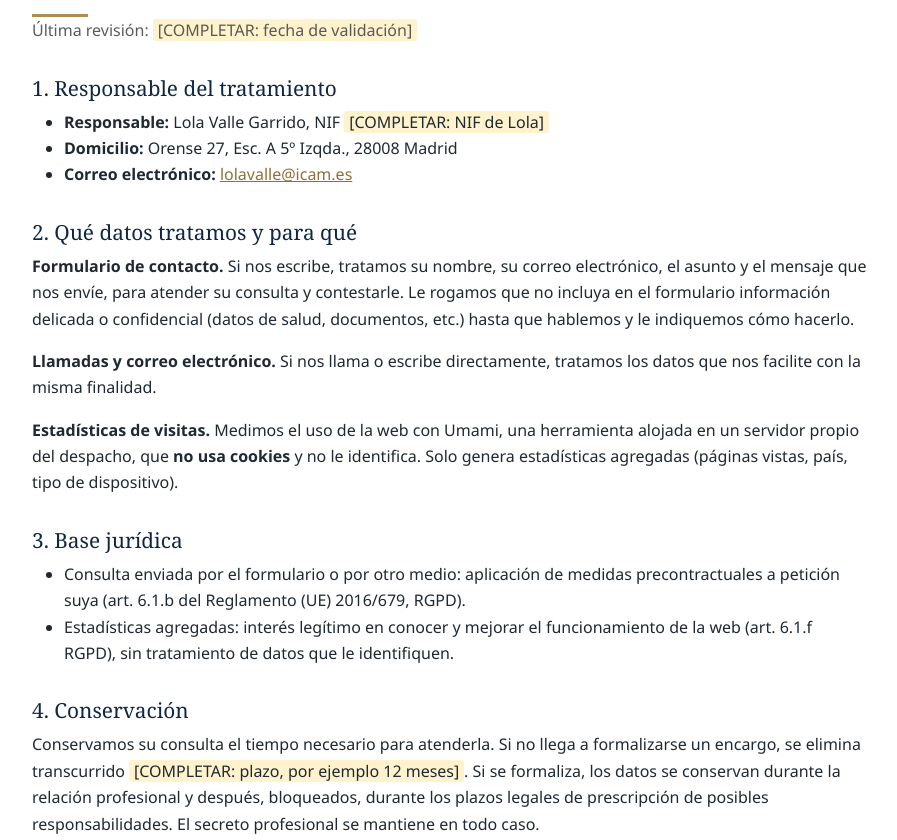
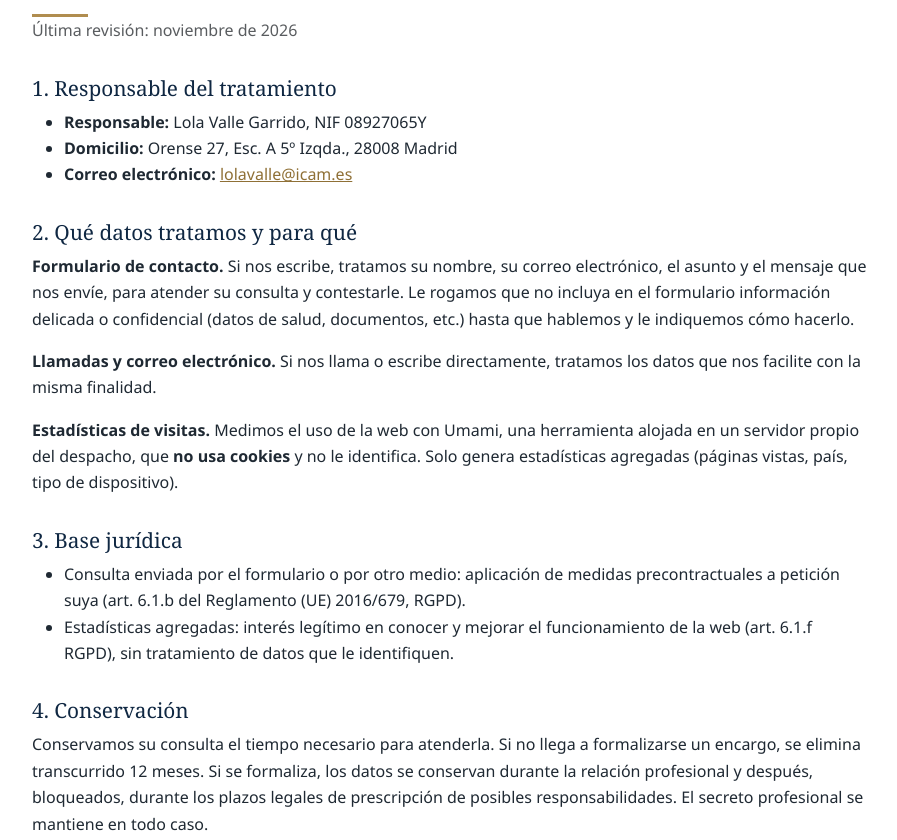
Before and after one commit to lolavalleweb/lolavalleweb.github.io, a plain HTML site: page privacidad.html in a window 1280 px wide. Shown: the part 272-1112 px from the top of the page, without its empty margins (190-1087 px from the left). Drawn offline with nearby package versions, Linux system fonts and the light colour scheme.

Commit message:
feat: NIF, plazo de conservación y fecha de revisión en las páginas legales
Co-Authored-By: Claude Sonnet 5.5 <noreply@anthropic.com>

```diff
--- a/privacidad.html
+++ b/privacidad.html
@@ -29,11 +29,11 @@
             <span class="kicker">Información legal</span>
             <h1>Política de privacidad</h1>
             <hr class="rule rule-left">
-            <p class="text-muted">Última revisión: <span class="pendiente">[COMPLETAR: fecha de validación]</span></p>
+            <p class="text-muted">Última revisión: noviembre de 2026</p>
 
             <h2>1. Responsable del tratamiento</h2>
             <ul>
-                <li><strong>Responsable:</strong> Lola Valle Garrido, NIF <span class="pendiente">[COMPLETAR: NIF de Lola]</span></li>
+                <li><strong>Responsable:</strong> Lola Valle Garrido, NIF 08927065Y</li>
                 <li><strong>Domicilio:</strong> Orense 27, Esc. A 5º Izqda., 28008 Madrid</li>
                 <li><strong>Correo electrónico:</strong> <a href="mailto:lolavalle@icam.es">lolavalle@icam.es</a></li>
             </ul>
@@ -58,7 +58,7 @@
 
             <h2>4. Conservación</h2>
             <p>Conservamos su consulta el tiempo necesario para atenderla. Si no llega a formalizarse un encargo, se elimina
-            transcurrido <span class="pendiente">[COMPLETAR: plazo, por ejemplo 12 meses]</span>. Si se formaliza, los datos se conservan durante la relación profesional y después, bloqueados,
+            transcurrido 12 meses. Si se formaliza, los datos se conservan durante la relación profesional y después, bloqueados,
             durante los plazos legales de prescripción de posibles responsabilidades. El secreto profesional se mantiene en todo
             caso.</p>
 
```
Also changed, not shown: aviso-legal.html (+1 -1 lines).
